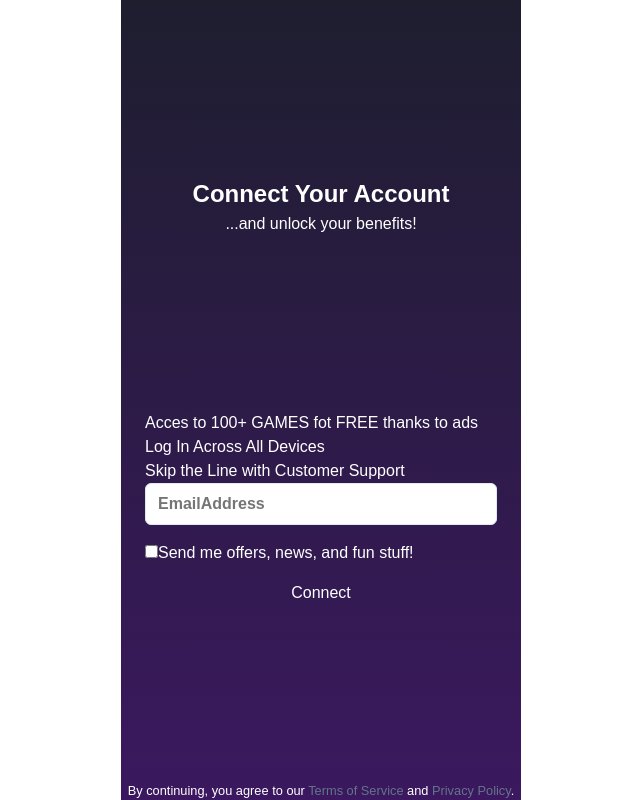
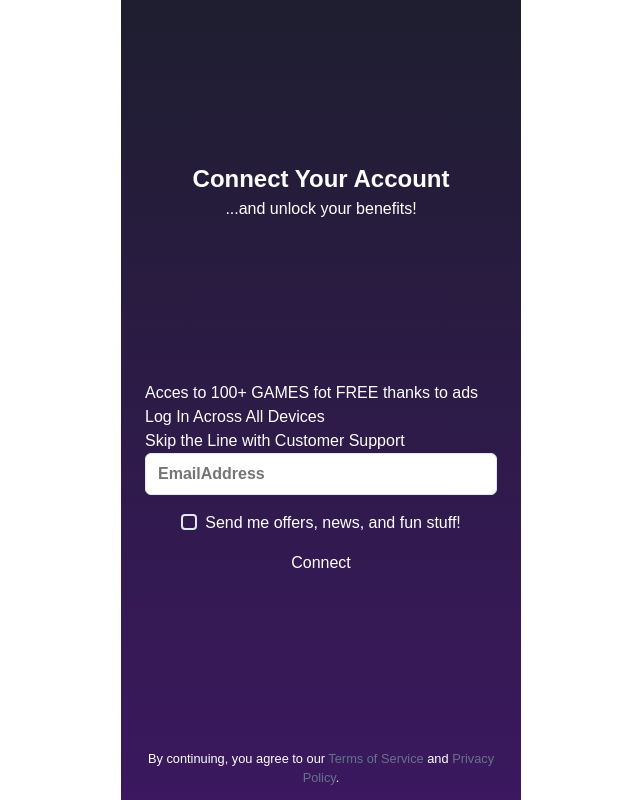
Before and after one commit to carlosdamota/carlos-damota-frontend-2025, a React (Vite) app in the folder frontend/: page / in a window 1280 px wide. Shown: the whole page, without its empty margins (319-959 px from the left). Built offline with nearby package versions, Linux system fonts and the light colour scheme; a web font is replaced by a local one.

Commit message:
feat: enhance FormEmailConnect and Forms components with improved checkbox handling and submission support

```diff
--- a/frontend/src/components/form/FormEmailConnect.tsx
+++ b/frontend/src/components/form/FormEmailConnect.tsx
@@ -54,12 +54,13 @@ export const FormEmailConnect: React.FC<FormEmailConnectProps> = ({
         )}
       </div>
 
-      <div  >
+      <div className={formConnect.checkbox_container} >
         <input
           type="checkbox"
           id="offers"
           checked={offersChecked}
           onChange={onToggleOffers}
+
 
           disabled={isSubmitting}
         />
--- a/frontend/src/components/form/Forms.tsx
+++ b/frontend/src/components/form/Forms.tsx
@@ -1,10 +1,15 @@
 import React from 'react'
 import form from './form.module.css'
 
-export const Forms = ({children}: {children: React.ReactNode}) => {
+interface FormsProps {
+  children: React.ReactNode;
+  onSubmit?: (e: React.FormEvent<HTMLFormElement>) => void;
+}
+
+export const Forms: React.FC<FormsProps> = ({ children, onSubmit }) => {
   return (
-    <form id='connect-form' className={form.form}>
-        {children}
-      </form>
-  )
-}
+    <form id='connect-form' className={form.form} onSubmit={onSubmit}>
+      {children}
+    </form>
+  );
+};
--- a/frontend/src/components/form/formConnect.module.css
+++ b/frontend/src/components/form/formConnect.module.css
@@ -2,14 +2,9 @@
     display: flex;
     flex-direction: column;
     gap: 0.5rem;
-    align-items: ;
-}
-
-.input {
-  border: none;
-  outline: none;
+    align-items:center;
+   & input {
   width: 100%;
-  background: var(--color-surface);
   color: var(--color-text-primary);
   padding: 0.5rem 0.75rem;
   border-radius: 0.375rem;
@@ -19,9 +14,10 @@
   }
   &:focus {
     border-color: var(--color-primary);
-    border-radius: 1rem;
   }
 }
+}
+
 
 .error {
   color: var(--color-error);
@@ -32,3 +28,39 @@
 .input.error {
   border-color: var(--color-error);
 }
+
+.checkbox_container{
+    align-self: center;
+    align-items: center;
+    gap: 0.5rem;
+    display: flex;
+    & input {
+      margin-bottom: 0.2rem;
+      appearance: none;
+  -webkit-appearance: none;
+  width: 1rem;
+  height: 1rem;
+  border: 2px solid var(--color-border);
+  border-radius: 0.25rem;
+  background-color: transparent;
+  cursor: pointer;
+  position: relative;
+  &:checked{
+    background-color: transparent;
+    &::after{
+        content: '✓';
+  color: var(--color-surface);
+  position: absolute;
+  top: 0;
+  left: 0;
+  font-size: 1rem;
+  line-height: 1rem;
+  display: flex;
+  align-items: center;
+  justify-content: center;
+  width: 100%;
+  height: 100%;
+    }
+  }
+    }
+}
--- a/frontend/src/index.css
+++ b/frontend/src/index.css
@@ -121,7 +121,7 @@ button {
 input {
   border: none;
   outline: none;
-  background: none;
+
 }
 
 /* Remove default input styles */
--- a/frontend/src/steps/Step1Email/Step1Email.tsx
+++ b/frontend/src/steps/Step1Email/Step1Email.tsx
@@ -14,6 +14,8 @@ export const Step1Email: React.FC<Step1EmailProps> = ({ onNext }) => {
   const [error, setError] = useState<string | null>(null);
   const [offersChecked, setOffersChecked] = useState<boolean>(false);
   const [isSubmitting, setIsSubmitting] = useState<boolean>(false);
+
+
 
   const handleBlur = () => {
     if ( !isValidEmail(email)) {
@@ -60,7 +62,7 @@ export const Step1Email: React.FC<Step1EmailProps> = ({ onNext }) => {
       <article className={styles.article}>
         <BenefitsList />
 
-        <Forms>
+        <Forms onSubmit={handleSubmit}>
           <FormEmailConnect
             value={email}
             onChange={setEmail}
--- a/frontend/src/steps/Step1Email/styles.module.css
+++ b/frontend/src/steps/Step1Email/styles.module.css
@@ -22,8 +22,7 @@
 }
 
 .footer{
-    bottom: 1rem;
-
+    margin: 0.8rem;
     text-align: center;
     && p{
         font-size: 0.8rem;
```
